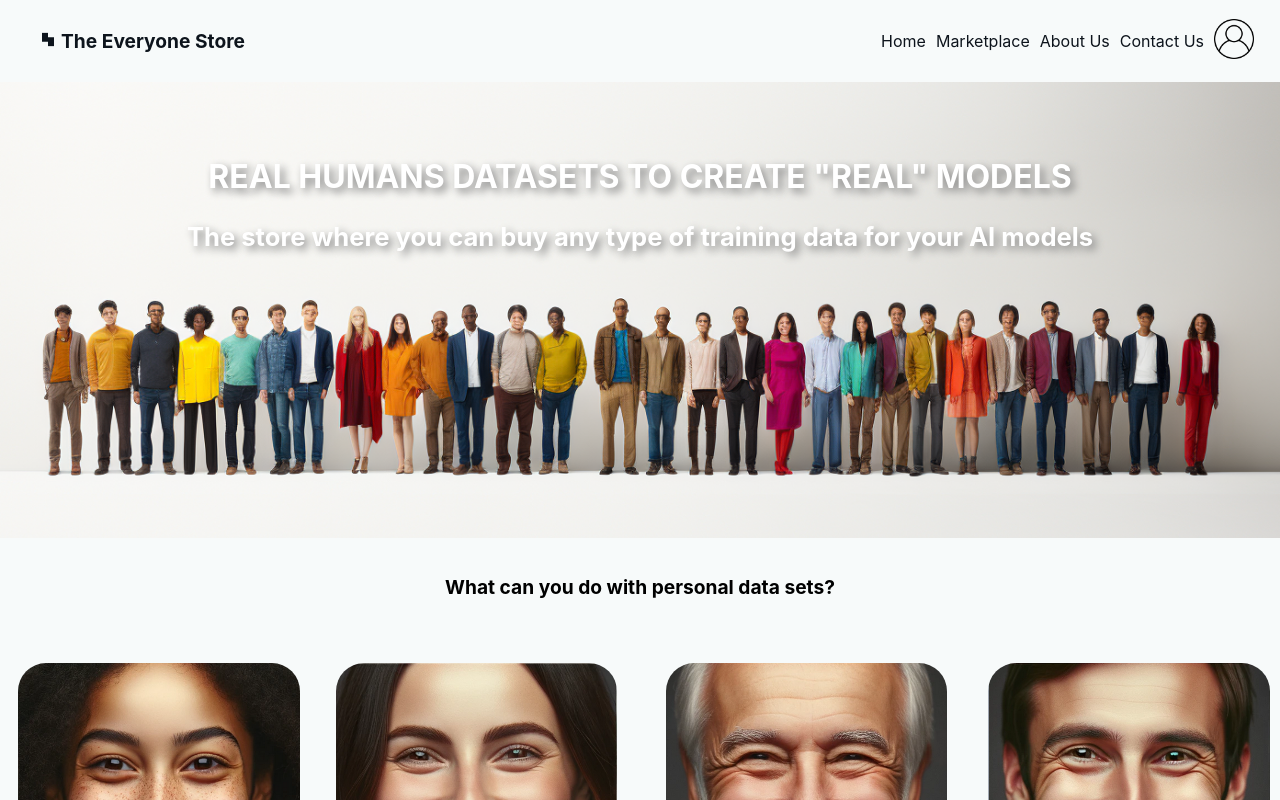
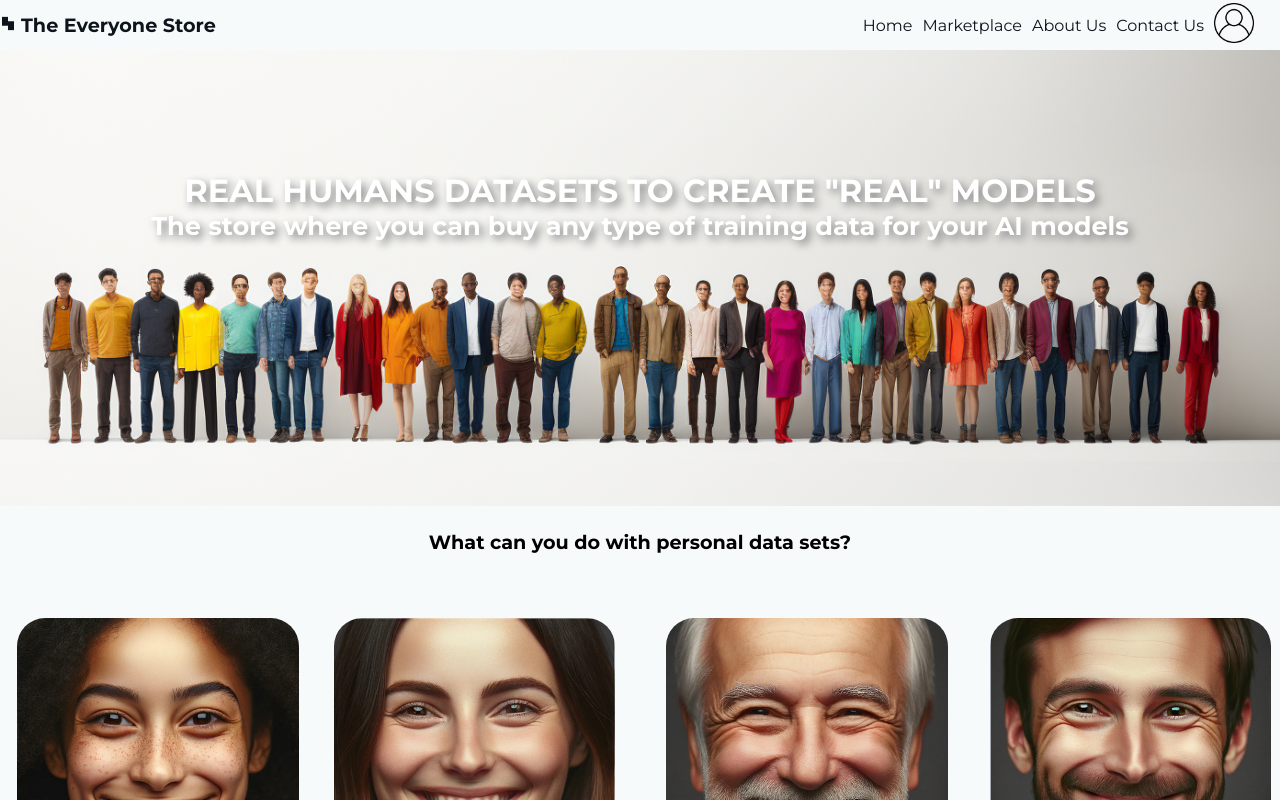
Before and after one commit to simonnilsson90/EksjoSot_Frontend, a React (Create React App) app in the folder client/: page / in a window 1280 px wide. Shown: the top 800 px of the page. Built offline with nearby package versions, Linux system fonts and the light colour scheme.

Commit message:
add global css

```diff
--- a/client/src/App.js
+++ b/client/src/App.js
@@ -1,4 +1,5 @@
 import React from "react";
+import "./global.css";
 import Navbar from "./components/navbar/NavbarComponent";
 import HomePage from "./views/HomePage";
 import MarketPage from "./views/MarketPage";
--- /dev/null
+++ b/client/src/global.css
@@ -0,0 +1,44 @@
+@import url('https://fonts.googleapis.com/css2?family=Montserrat:ital,wght@0,100..900;1,100..900&display=swap');
+
+:root {
+
+    /* padding */
+
+    --padding-base: 16px;
+
+    --padding-s: calc(var(--padding-base)*.5);
+    --padding-m: calc(var(--padding-base)*1.5);
+    --padding-l: calc(var(--padding-base)*2);
+    --padding-xl: calc(var(--padding-base)*4);
+
+    /* font-size */
+
+    --font-size-base: 1rem;
+
+    --font-size-s: calc(var(--font-size-base)*.8);
+    --font-size-m: calc(var(--font-size-base)*1.6);
+    --font-size-l: calc(var(--font-size-base)*2);
+    --font-sieze-xl: calc(var(--font-size-base)*4);
+    --font-size-xxl: calc(var(--font-size-base)*6);
+
+    /* colours */
+
+    --c-dark-bg: #2F2A29;
+    --c-light-bg: #C8B6A1;
+    --c-orange: #F28B30;
+    --c-light-text: #FFFFFF;
+    --c-dark-text: #000000;
+}
+
+* {
+    box-sizing: border-box;
+    margin: 0;
+    padding: 0;
+}
+
+body {
+    display: flex;
+    flex-direction: column;
+    font-family: "Montserrat", Arial, Helvetica, sans-serif;
+    min-height: 100vh;
+}
```
Also changed, not shown: client/src/index.css (line endings or trailing spaces).
